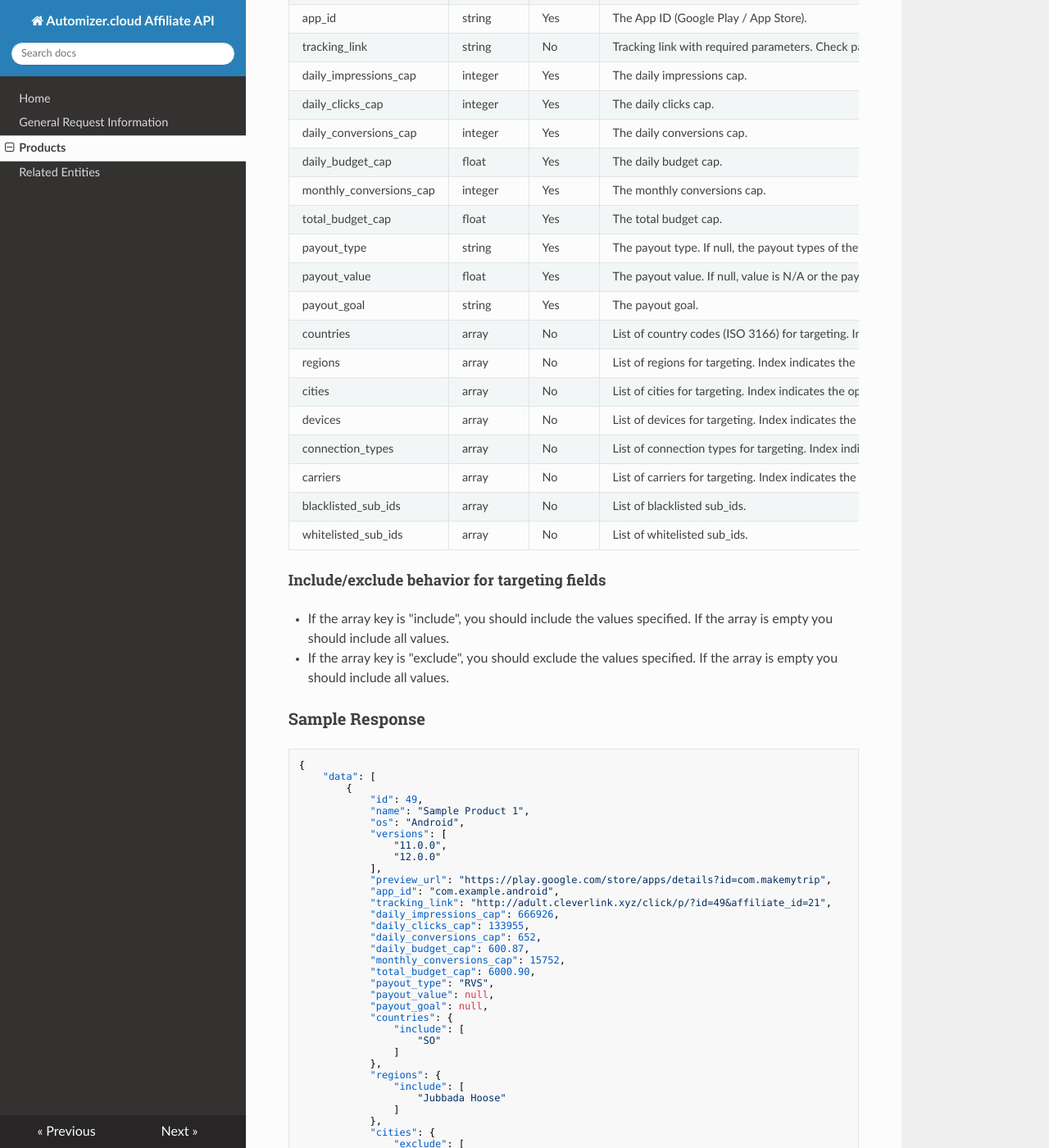
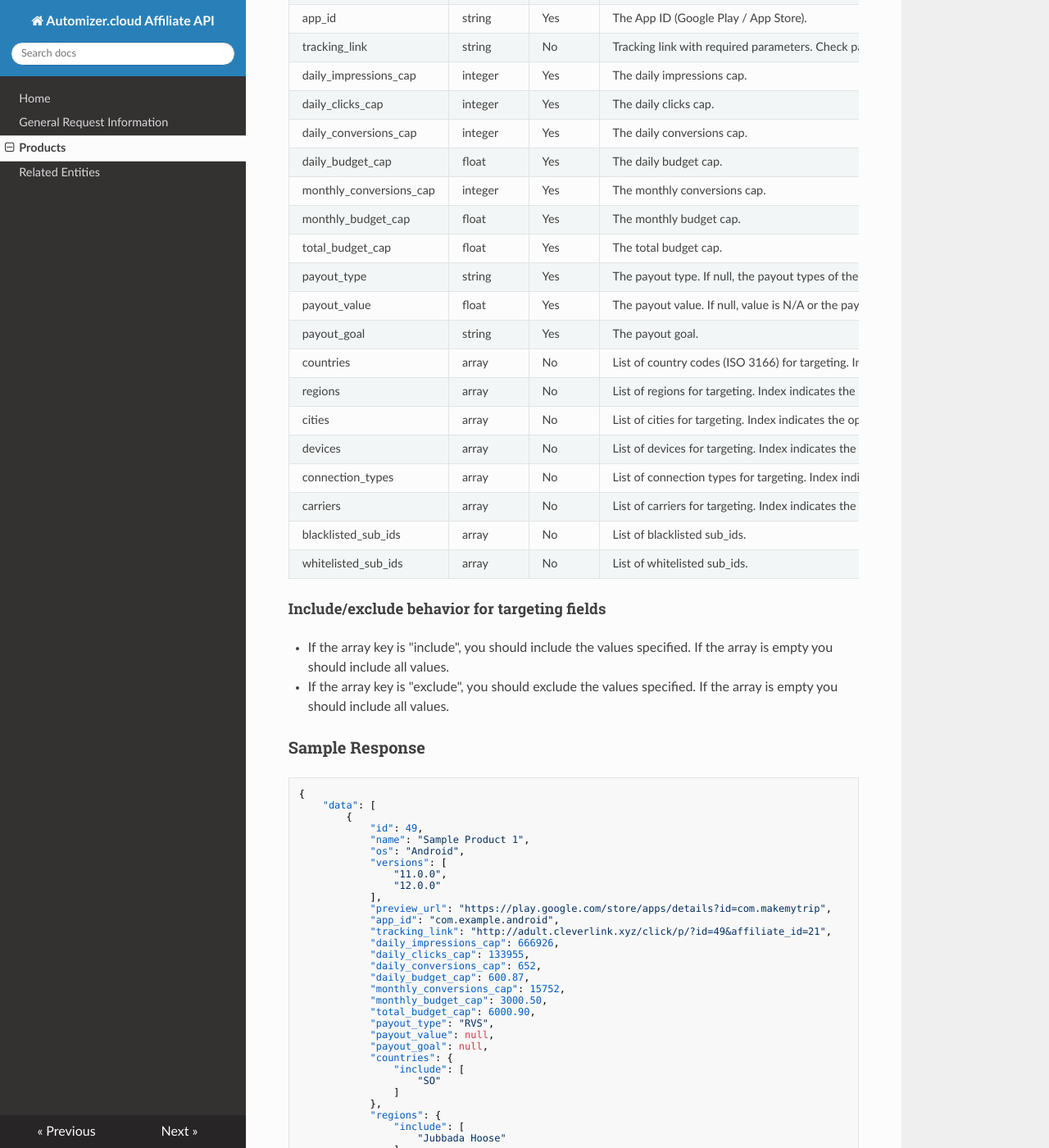
Before and after one commit to automizer-cloud/automizer.cloud-affiliate-api-docs, an MkDocs documentation site: the page built from docs/products.md, in a window 1280 px wide and 1400 px high, scrolled down 551 px. Shown: the whole window at 82% size. Built offline with MkDocs 1.6.1, drawn with Linux system fonts in a browser that asks for light colours; nearby versions of some CDN libraries; old or Windows-style settings are respelled for this version of MkDocs.

Commit message:
Products - Monthly budget cap

```diff
--- a/docs/products.md
+++ b/docs/products.md
@@ -22,6 +22,7 @@ daily_clicks_cap         | integer   | Yes      | The daily clicks cap.
 daily_conversions_cap    | integer   | Yes      | The daily conversions cap.
 daily_budget_cap         | float     | Yes      | The daily budget cap.
 monthly_conversions_cap  | integer   | Yes      | The monthly conversions cap.
+monthly_budget_cap       | float     | Yes      | The monthly budget cap.
 total_budget_cap         | float     | Yes      | The total budget cap.
 payout_type              | string    | Yes      | The payout type. If null, the payout types of the offers involved are being used.
 payout_value             | float     | Yes      | The payout value. If null, value is N/A or the payout values of the offers involved are being used.
@@ -61,6 +62,7 @@ whitelisted_sub_ids      | array     | No       | List of whitelisted sub_ids.
             "daily_conversions_cap": 652,
             "daily_budget_cap": 600.87,
             "monthly_conversions_cap": 15752,
+            "monthly_budget_cap": 3000.50,
             "total_budget_cap": 6000.90,
             "payout_type": "RVS",
             "payout_value": null,
```
